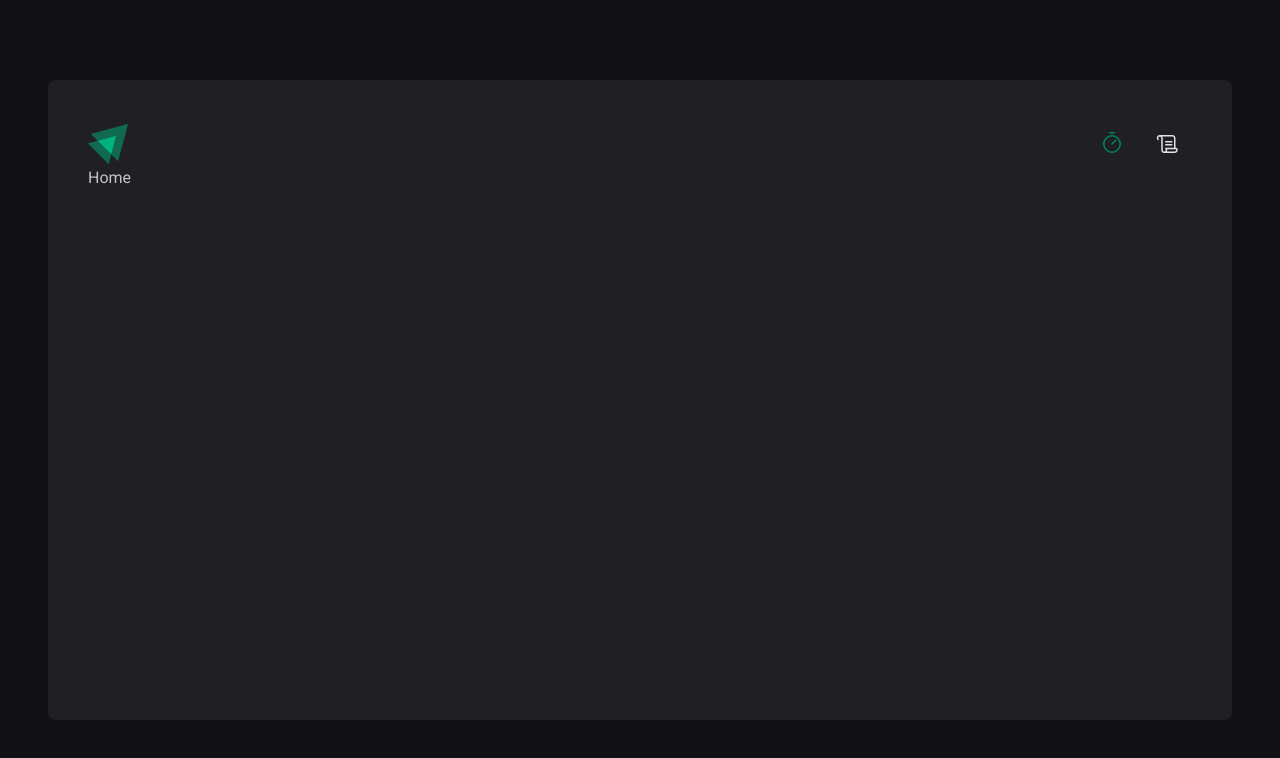
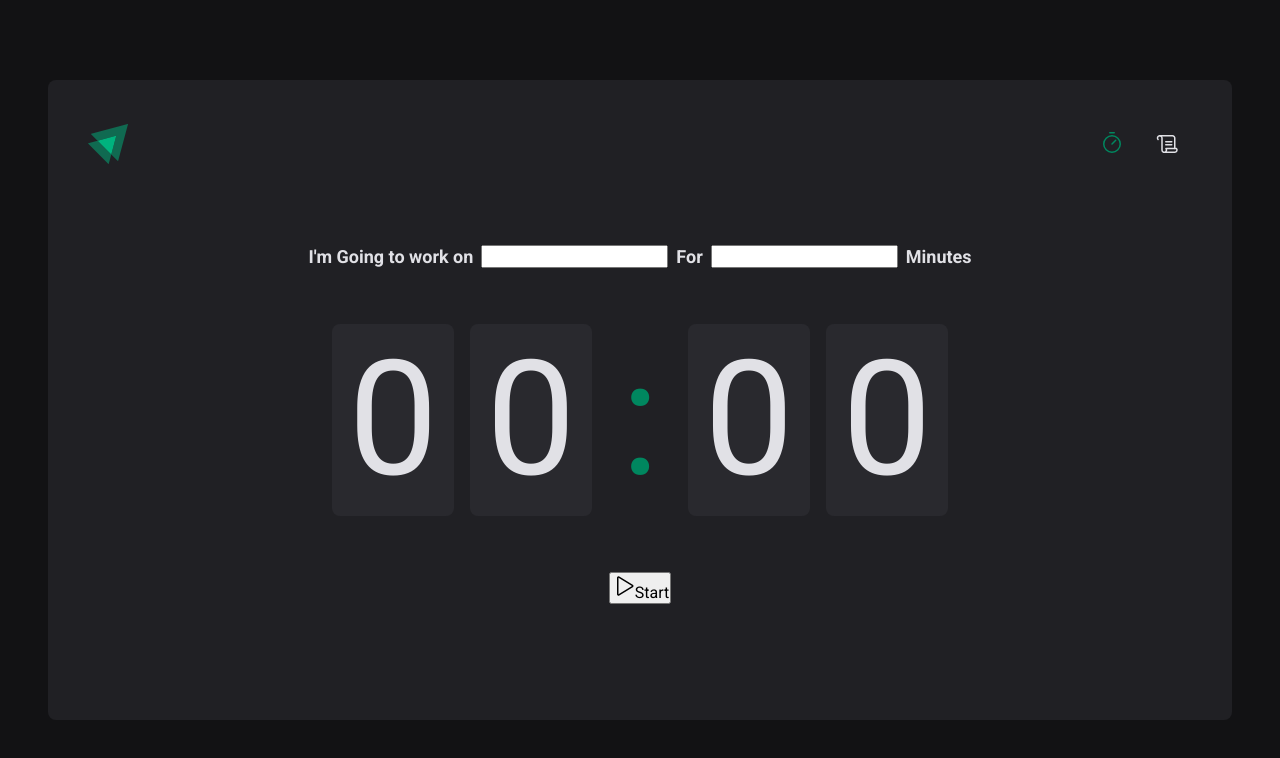
Before and after one commit to diebraga/pomodoro-ignite, a React (Vite) app: page / in a window 1280 px wide. Shown: the top 758 px of the page. Built offline with nearby package versions, Linux system fonts and the light colour scheme.

Commit message:
styling countdown

```diff
--- a/src/components/Header/index.tsx
+++ b/src/components/Header/index.tsx
@@ -9,10 +9,10 @@ export default function Header() {
     <HeaderContainer>
       <img src={Logo} alt="" />
       <nav>
-        <NavLink to="/" title='Timer'>
+        <NavLink to="/" title="Timer">
           <Timer size={24} />
         </NavLink>
-        <NavLink to="/history" title='History'>
+        <NavLink to="/history" title="History">
           <Scroll size={24} />
         </NavLink>
       </nav>
--- a/src/pages/Home.tsx
+++ b/src/pages/Home.tsx
@@ -1,5 +1,87 @@
+import { Play } from 'phosphor-react'
 import React from 'react'
+import styled from 'styled-components'
 
 export function Home() {
-  return <div>Home</div>
+  return (
+    <HomeContainer>
+      <form>
+        <FormContainer>
+          <label htmlFor="task">{"I'm Going to work on"}</label>
+          <input type="text" id="task" />
+
+          <label htmlFor="for">For</label>
+          <input type="number" id="for" />
+
+          <span>Minutes</span>
+        </FormContainer>
+
+        <CountDownContainer>
+          <span>0</span>
+          <span>0</span>
+          <Divider>:</Divider>
+          <span>0</span>
+          <span>0</span>
+        </CountDownContainer>
+
+        <button type="submit">
+          <Play size={24} />
+          Start
+        </button>
+      </form>
+    </HomeContainer>
+  )
 }
+
+const HomeContainer = styled.div`
+  flex: 1;
+  display: flex;
+  align-items: center;
+  flex-direction: column;
+  justify-content: center;
+
+  form {
+    display: flex;
+    flex-direction: column;
+    align-items: center;
+    gap: 3.5rem;
+  }
+`
+
+const FormContainer = styled.div`
+  width: 100%;
+  display: flex;
+  align-items: center;
+
+  justify-content: center;
+  gap: 0.5rem;
+  color: ${(p) => p.theme['gray-100']};
+  font-size: 1.125rem;
+  font-weight: bold;
+  flex-wrap: wrap;
+`
+
+const CountDownContainer = styled.div`
+  font-family: 'Roboto Mono' monospace;
+  font-size: 10rem;
+  line-height: 8rem;
+  color: ${(p) => p.theme['gray-100']};
+  display: flex;
+  gap: 1rem;
+
+  span {
+    background: ${(p) => p.theme['gray-700']};
+    padding: 2rem 1rem;
+    border-radius: 8px;
+  }
+`
+
+const Divider = styled.div`
+  padding: 2rem 0;
+  color: ${(p) => p.theme['green-500']};
+
+  width: 4rem;
+  overflow: hidden;
+  display: flex;
+  justify-content: center;
+`
```
